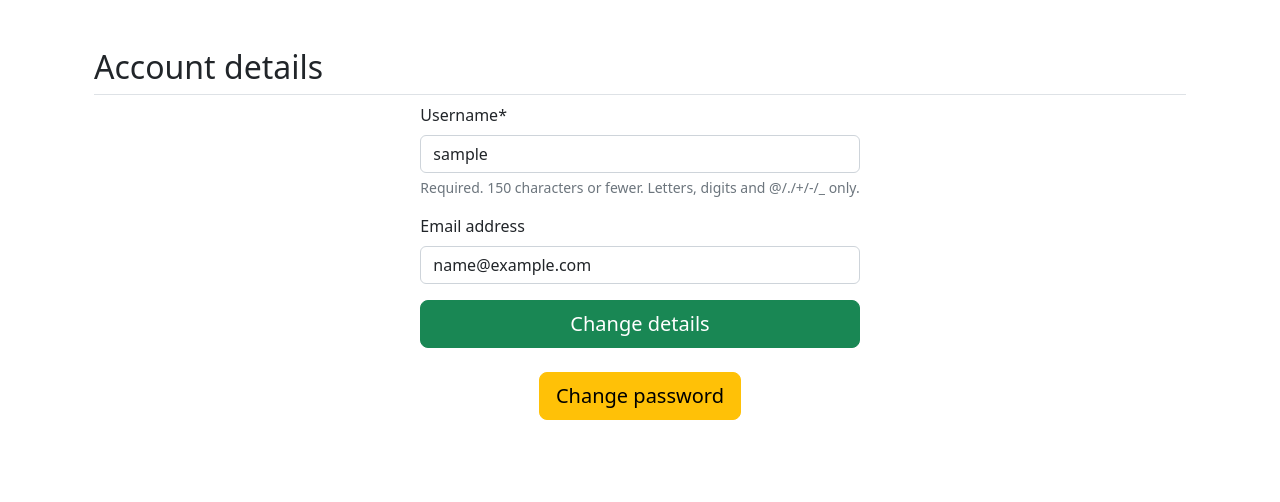
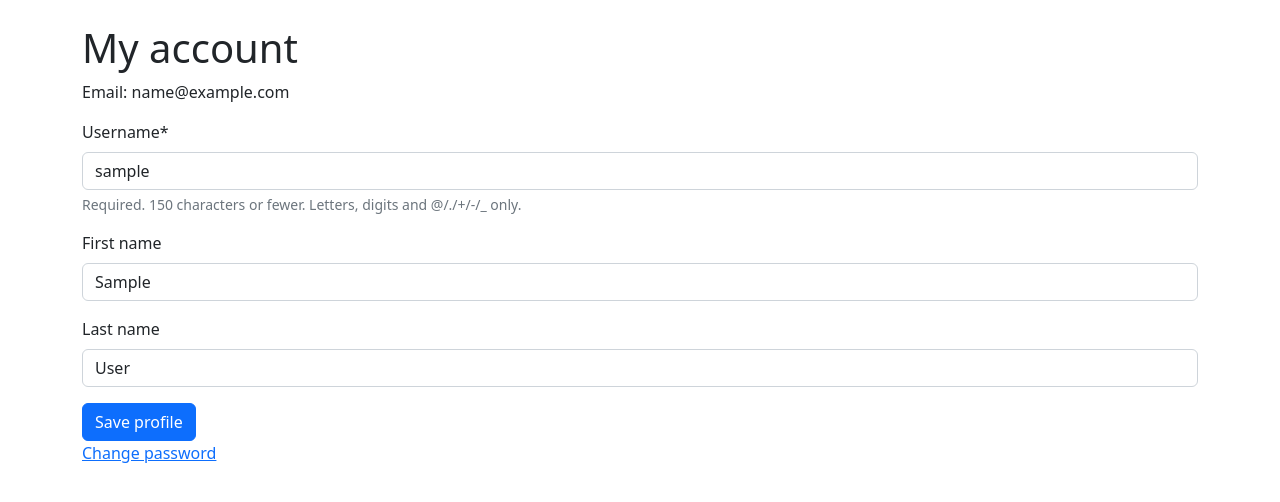
Before and after one commit to matlawsky/library, a Django app: page /accounts/my/ in a window 1280 px wide. Shown: the part 56-558 px from the top of the page. Run offline with Django 4.2, Linux system fonts and the light colour scheme; the visitor is signed in with stand-in values (Sample User, id 1); parts of the project's set-up code (start-up, migrations or seed data) failed here and were passed over; some libraries are stand-ins or nearby versions.

Commit message:
fix: secure account profile editing and success redirects

```diff
--- a/accounts/forms.py
+++ b/accounts/forms.py
@@ -1,5 +1,6 @@
 from django.contrib.auth import get_user_model
 from django.contrib.auth.forms import UserCreationForm, UserChangeForm
+from django import forms
 
 
 class CustomUserCreationForm(UserCreationForm):
@@ -12,3 +13,9 @@ class CustomUserChangeForm(UserChangeForm):
     class Meta:
         model = get_user_model()
         fields = ("email", "username")
+
+
+class ProfileForm(forms.ModelForm):
+    class Meta:
+        model = get_user_model()
+        fields = ["username", "first_name", "last_name"]
--- a/accounts/urls.py
+++ b/accounts/urls.py
@@ -3,5 +3,5 @@ from .views import SignupPageView, MyAccountView
 
 urlpatterns = [
     path("signup/", SignupPageView.as_view(), name="signup"),
-    # path("", MyAccountView.as_view(), name="myaccount"),
+    path("my/", MyAccountView.as_view(), name="myaccount")
 ]
--- a/accounts/views.py
+++ b/accounts/views.py
@@ -1,8 +1,8 @@
+from django.contrib.auth.mixins import LoginRequiredMixin
 from django.urls import reverse_lazy
 from django.views import generic
 from django.contrib.auth.models import User
-from .forms import CustomUserChangeForm
-from .forms import CustomUserCreationForm
+from .forms import ProfileForm, CustomUserChangeForm, CustomUserCreationForm
 
 
 class SignupPageView(generic.CreateView):
@@ -11,10 +11,10 @@ class SignupPageView(generic.CreateView):
     template_name = "registration/signup.html"
 
 
-class MyAccountView(generic.UpdateView):
-    form_class = CustomUserChangeForm
-    model = User
+class MyAccountView(LoginRequiredMixin, generic.UpdateView):
+    form_class = ProfileForm
     template_name = "account/myaccount.html"
-
+    success_url = reverse_lazy("myaccount")
+    login_url = "account_login"
     def get_object(self, queryset=None):
         return self.request.user
--- a/templates/account/myaccount.html
+++ b/templates/account/myaccount.html
@@ -1,41 +1,8 @@
 {% extends '_base.html' %}
 {% load crispy_forms_tags %}
 {% block content %}
-{% if user.is_authenticated %}
-<main>
-    <div class="container px-4 py-5">
-        <h2 class="pb-2 border-bottom">Account details</h2>
-        <div class="row justify-content-md-center">
-            <div class="col col-lg-2"></div>
-            <div class="col-md-auto">
-                <div class="form-floating">
-                    <form method="post"> {% csrf_token %}
-                        <!-- {{ form | crispy }} -->
-                        <!-- <label class="form-label">Username: {{user.username}}</label>
-              <label class="form-label">Username: {{user.first_name}}</label>
-              <label class="form-label">Username: {{user.last_name}}</label> -->
-                        {{ form.username | as_crispy_field }}
-                        {{ form.email | as_crispy_field }}
-
-                        <input class="w-100 btn btn-lg btn-success" type="change_details"
-                            value="Change details"></input>
-                    </form>
-                </div>
-            </div>
-            <div class="col col-lg-2"></div>
-        </div>
-        <br>
-        <div class="d-flex flex-column align-items-center gap-2">
-            <a href="{% url 'account_change_password' %}" class="btn btn-warning btn-lg">Change password</a>
-        </div>
-    </div>
-    </div>
-</main>
-{% else %}
-<main>
-    <div class="container px-4 py-5">
-        <h2 class="pb-2 border-bottom">You are not a user</h2>
-    </div>
-</main>
-{% endif %}
-{% endblock %}
+<div class="container py-4"><h1>My account</h1>
+<p>Email: {{ user.email }}</p>
+<form method="post">{% csrf_token %}{{ form|crispy }}<button type="submit" class="btn btn-primary">Save profile</button></form>
+<a href="{% url 'account_change_password' %}">Change password</a>
+</div>{% endblock %}
```
Also changed, not shown: accounts/tests.py (+17 -2 lines).
